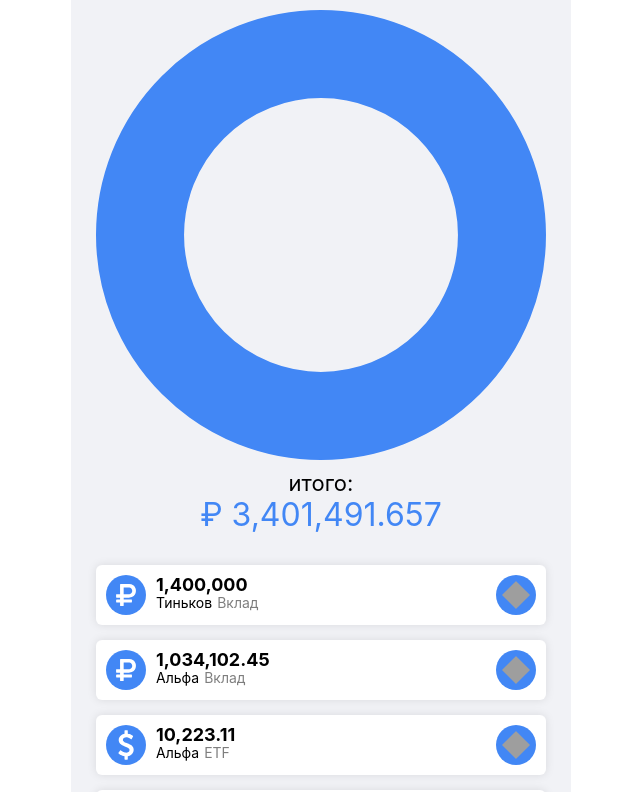
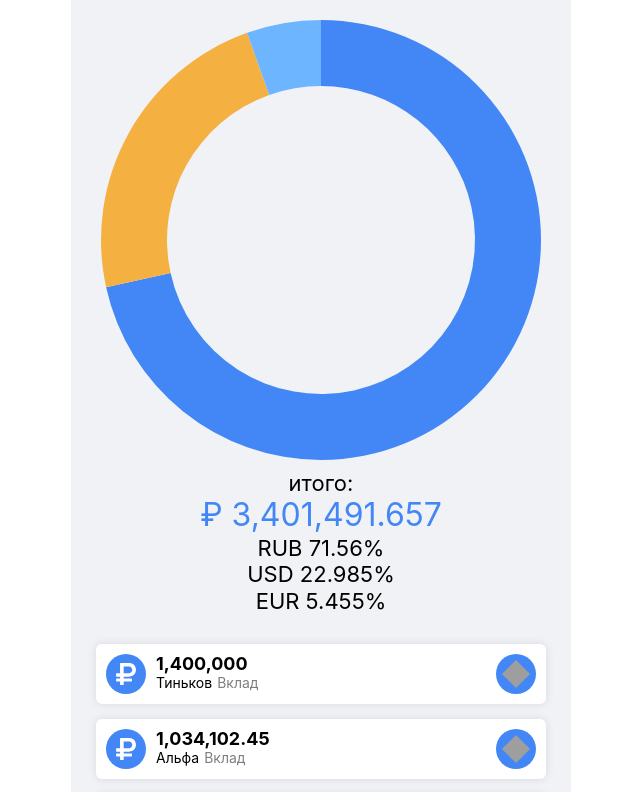
Before and after one commit to glevanov/dengi, a Vue app: page / in a window 1280 px wide. Shown: the top 792 px of the page, without its empty margins (319-959 px from the left). Built offline with nearby package versions, Linux system fonts and the light colour scheme; grey boxes are pictures that could not be loaded.

Commit message:
Add chart.js chart

```diff
--- a/package.json
+++ b/package.json
@@ -37,6 +37,7 @@
     "vue-template-compiler": "^2.5.21"
   },
   "dependencies": {
+    "chart.js": "^2.7.3",
     "normalize.css": "^8.0.1",
     "vue": "^2.5.11",
     "vue-hot-reload-api": "^2.3.1",
--- /dev/null
+++ b/src/Stats/Chart.vue
@@ -0,0 +1,58 @@
+<template>
+  <div class="container">
+    <canvas id="currencyChart"></canvas>
+  </div>
+</template>
+
+<script>
+  import Chart from 'chart.js';
+
+  export default {
+    name: 'Chart',
+    methods: {
+      createChart(chartId) {
+        const ctx = document.getElementById(chartId);
+        const myChart = new Chart(ctx, {
+          type: 'pie',
+          data: {
+            datasets: [{
+              data: [71.56, 22.985, 5.455],
+              labels: [
+                'RUB',
+                'USD',
+                'EUR'
+              ],
+              backgroundColor: [
+                '#4287f5',
+                '#f5b042',
+                '#6db5ff'
+              ],
+              borderWidth: 0,
+            }],
+          },
+          options: {
+            cutoutPercentage: 70,
+            aspectRatio: 1,
+            tooltips: {
+              enabled: false
+            },
+            events: [],
+          },
+        });
+      }
+    },
+    mounted() {
+      this.createChart('currencyChart');
+    }
+  }
+</script>
+
+<style scoped>
+  .container {
+    width: 100%;
+    position: relative;
+  }
+
+  #currencyChart {
+  }
+</style>
--- a/src/Stats/Stats.vue
+++ b/src/Stats/Stats.vue
@@ -1,17 +1,19 @@
 <template>
   <div class="stats">
-    <img class="stats__image" src="./circle.svg" alt="График всех активов">
+    <chart></chart>
     <total></total>
   </div>
 </template>
 
 <script>
   import Total from './Total.vue'
+  import Chart from './Chart.vue'
 
   export default {
     name: 'Stats',
     components: {
-      Total
+      Total,
+      Chart
     }
   }
 </script>
--- a/src/Stats/Total.vue
+++ b/src/Stats/Total.vue
@@ -2,6 +2,9 @@
   <div class="total">
     <p class="total__title">итого:</p>
     <p class="total__value">₽ {{ formatNum(total) }}</p>
+    <p class="total__title">RUB {{ formatNum(totalRUB / total * 100)}}%</p>
+    <p class="total__title">USD {{ formatNum(totalUSD / total * 100) }}%</p>
+    <p class="total__title">EUR {{ formatNum(totalEUR / total * 100) }}%</p>
   </div>
 </template>
 
--- a/src/store/store.js
+++ b/src/store/store.js
@@ -15,7 +15,7 @@ export default new Vuex.Store({
     },
     addAccount(state, data) {
       state.accounts.push(data);
-    }
+    },
   },
   state: {
     rates: {
```
Also changed, not shown: src/Stats/circle.svg (deleted), 1 other file (tests, documents, lock files or other folders).
